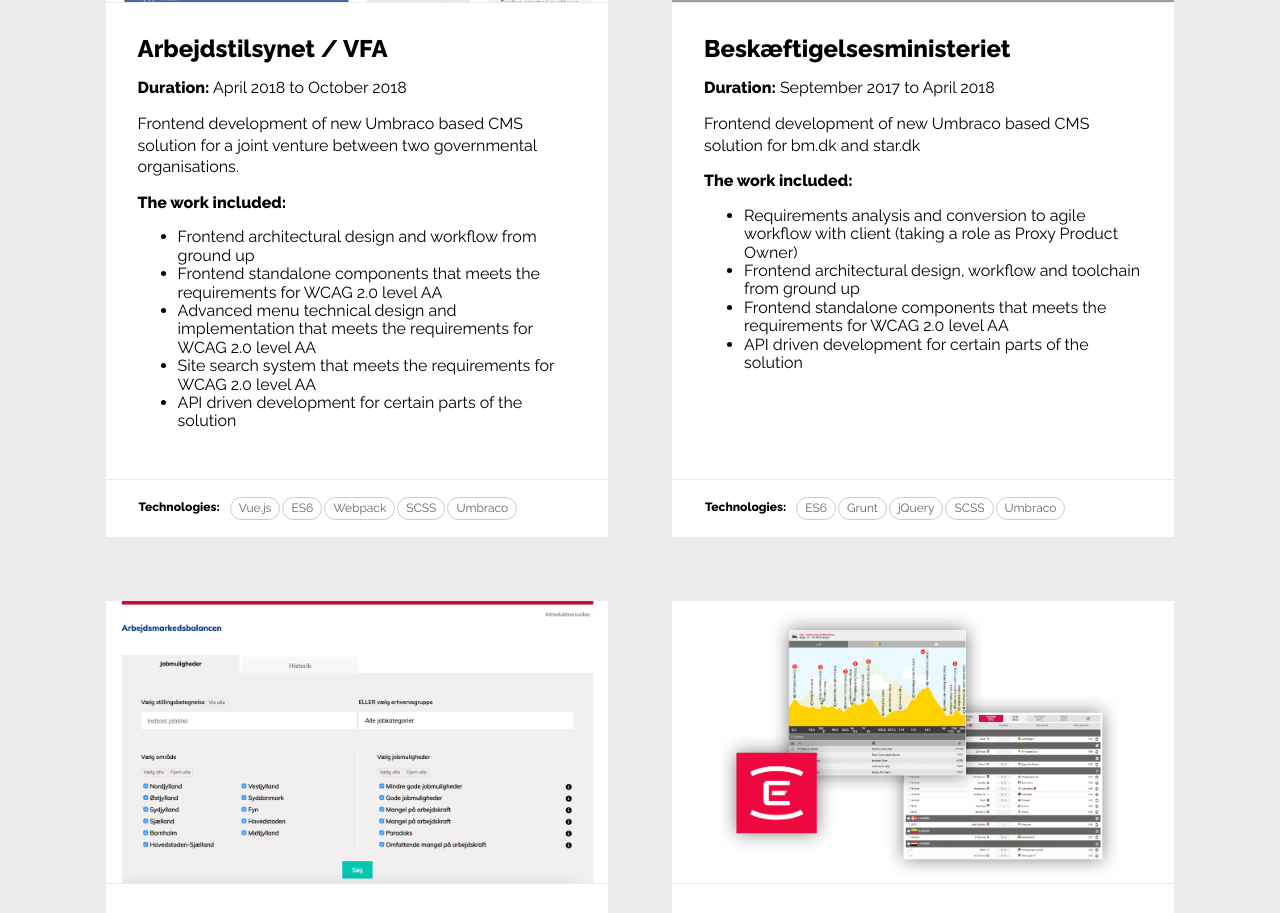
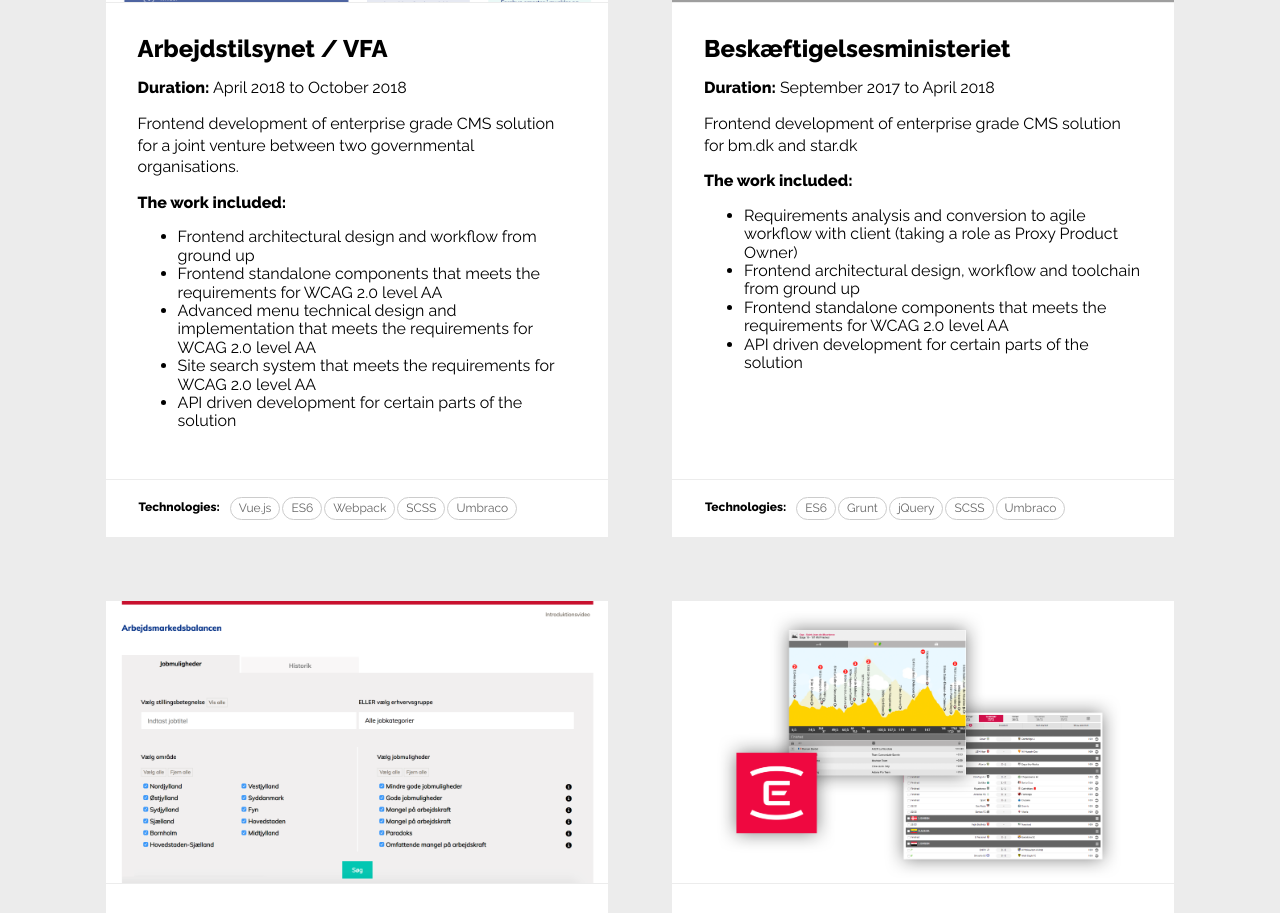
Before and after one commit to mortenfischer/portfolio, a website built with webpack: page build/index.html in a window 1280 px wide. Shown: the part 2376-3289 px from the top of the page. Built offline with nearby package versions, Linux system fonts and the light colour scheme; grey boxes are pictures that could not be loaded; files whose address does not match are found by name.

Commit message:
small content update

```diff
--- a/build/index.html
+++ b/build/index.html
@@ -187,7 +187,7 @@
                                 <p class="card__desc_period">
                                     <h5 class="card__desc__period__header">Duration:</h5> April 2018 to October 2018
                                 </p>
-                                <p>Frontend development of new Umbraco based CMS solution for a joint venture between two governmental organisations.</p>
+                                <p>Frontend development of enterprise grade CMS solution for a joint venture between two governmental organisations.</p>
 
                                 <h5>The work included:</h5>
                                 <ul>
@@ -220,7 +220,7 @@
                             <p class="card__desc_period">
                                     <h5 class="card__desc__period__header">Duration:</h5> September 2017 to April 2018
                             </p>
-                            <p>Frontend development of new Umbraco based CMS solution for bm.dk and star.dk</p>
+                            <p>Frontend development of enterprise grade CMS solution for bm.dk and star.dk</p>
 
                             <h5>The work included:</h5>
                             <ul>
```
Also changed, not shown: 1 other file.
